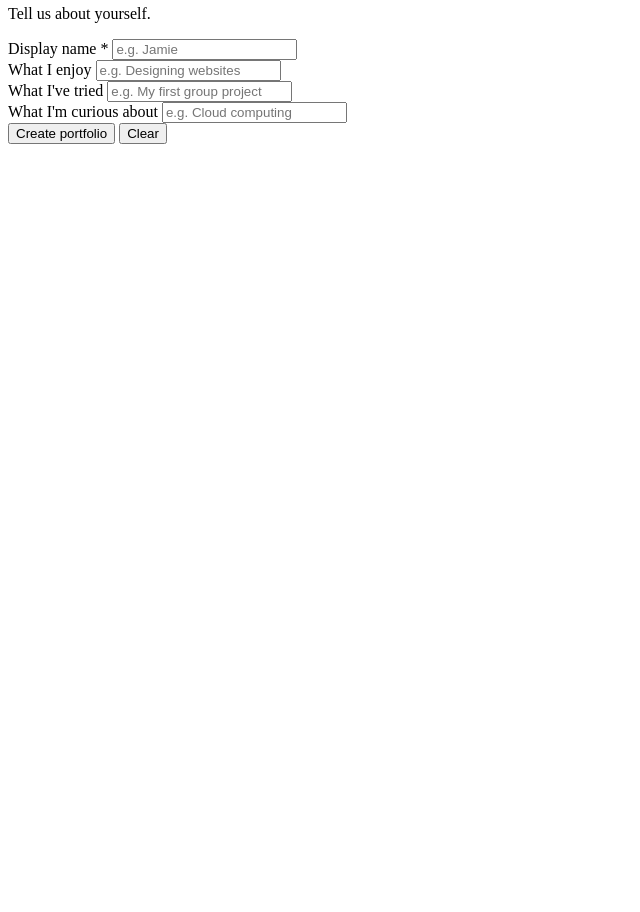
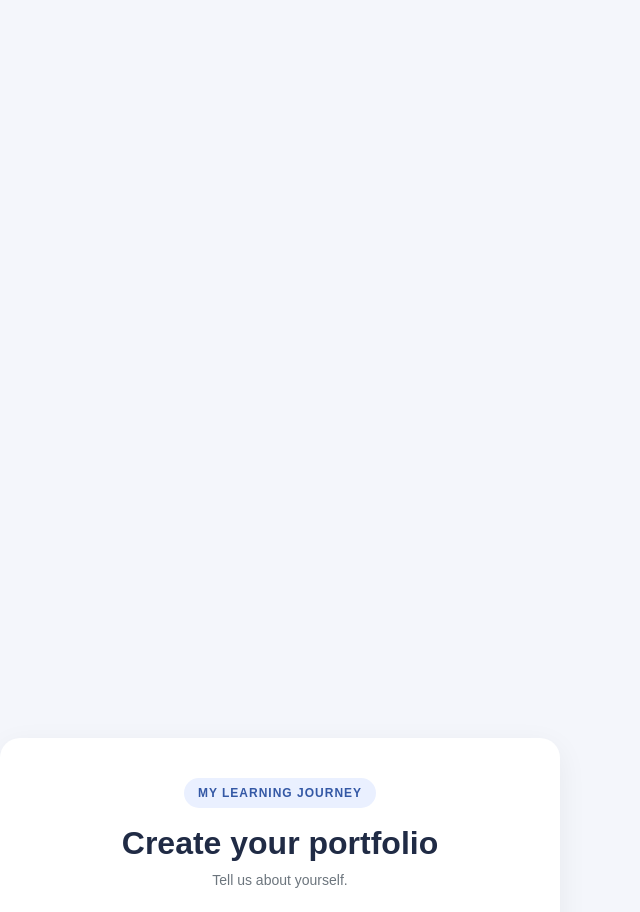
Before and after one commit to tatpitchanet-stack/Team23_Story, a plain HTML site: page index.html in a window 1280 px wide. Shown: the part 62-974 px from the top of the page, without its empty margins (0-640 px from the left). Before the commit the page ends 800 px from the top, so only its background shows below. Drawn offline with nearby package versions, Linux system fonts and the light colour scheme.

Commit message:
Add portfolio styling

```diff
--- a/index.html
+++ b/index.html
@@ -4,47 +4,56 @@
     <meta charset="UTF-8">
     <meta name="viewport" content="width=device-width, initial-scale=1.0">
     <title>Create a portfolio</title>
+
+    <link rel="stylesheet" href="https://cdn.jsdelivr.net/npm/bootstrap@5.3.8/dist/css/bootstrap.min.css">
+    <link rel="stylesheet" href="style.css">
 </head>
+
 <body>
+
+    <main class="container min-vh-100 d-flex justify-content-center align-items-center py-5"></main>
+
     <div class="form-card">
-        <div class="form-header">
-            <h2>Create your portfolio</h2>
-            <p>Tell us about yourself.</p>
+        <div class="form-header text-center mb-4">
+            <span class="form-tag">MY LEARNING JOURNEY</span>
+            <h2 class="fw-bold mt-3">Create your portfolio</h2>
+            <p class="text-secondary">Tell us about yourself.</p>
         </div>
 
         <form id="portfolio-profile-form">
 
             <!-- Display Name Field -->
-            <div class="form-group">
-                <label for="displayName">Display name *</label>
-                <input type="text" id="displayName" name="displayName" placeholder="e.g. Jamie" required>
+            <div class="mb-3">
+                <label for="displayName" class="form-label">Display name *</label>
+                <input type="text" class="form-control" id="displayName" name="displayName" placeholder="e.g. Jamie" required>
             </div>
 
             <!-- What I Enjoy Field -->
-            <div class="form-group">
-                <label for="whatIEnjoy">What I enjoy</label>
-                <input type="text" id="whatIEnjoy" name="whatIEnjoy" placeholder="e.g. Designing websites" required>
+            <div class="mb-3">
+                <label for="whatIEnjoy" class="form-label">What I enjoy</label>
+                <input type="text" class="form-control" id="whatIEnjoy" name="whatIEnjoy" placeholder="e.g. Designing websites" required>
             </div>
 
             <!-- What I've Tried Field -->
-            <div class="form-group">
-                <label for="whatIVeTried">What I've tried</label>
-                <input type="text" id="whatIVeTried" name="whatIVeTried" placeholder="e.g. My first group project" required>
+            <div class="mb-3">
+                <label for="whatIVeTried" class="form-label" >What I've tried</label>
+                <input type="text" class="form-control" id="whatIVeTried" name="whatIVeTried" placeholder="e.g. My first group project" required>
             </div>
 
             <!-- What I'm Curious About Field -->
-            <div class="form-group">
-                <label for="whatImCuriousAbout">What I'm curious about</label>
-                <input type="text" id="whatImCuriousAbout" name="whatImCuriousAbout" placeholder="e.g. Cloud computing" required>
+            <div class="mb-4">
+                <label for="whatImCuriousAbout" class="form-label">What I'm curious about</label>
+                <input type="text" class="form-control" id="whatImCuriousAbout" name="whatImCuriousAbout" placeholder="e.g. Cloud computing" required>
             </div>
 
             <!-- Action Buttons -->
-            <div class="button-group">
-                <button type="submit" class="btn-primary">Create portfolio</button>
-                <button type="reset" class="btn-secondary">Clear</button>
+            <div class="d-flex gap-2">
+                <button type="submit" class="btn btn-primary flex-grow-1">Create portfolio</button>
+                <button type="reset" class="btn btn-outline-secondary px-4">Clear</button>
             </div>
         </form>
     </div>
+  </main>
 
 </body>
 </html>
--- /dev/null
+++ b/style.css
@@ -0,0 +1,82 @@
+
+* {
+    box-sizing: border-box;
+}
+
+body {
+    margin: 0;
+    background-color: #f4f6fb;
+    font-family: Arial, sans-serif;
+}
+
+
+.form-card {
+    width: 100%;
+    max-width: 560px;
+    padding: 40px;
+    background-color: #ffffff;
+    border-radius: 20px;
+    box-shadow: 0 8px 30px rgba(0, 0, 0, 0.06);
+}
+
+
+.form-tag {
+    display: inline-block;
+    padding: 6px 14px;
+    background-color: #eaf0ff;
+    color: #3458a5;
+    border-radius: 20px;
+    font-size: 12px;
+    font-weight: bold;
+    letter-spacing: 1px;
+}
+
+.form-header h2 {
+    color: #202b45;
+}
+
+.form-header p {
+    font-size: 14px;
+}
+
+
+.form-label {
+    color: #30394d;
+    font-weight: 600;
+}
+
+.form-control {
+    padding: 12px 14px;
+    border-radius: 10px;
+    border: 1px solid #dce1eb;
+}
+
+.form-control:focus {
+    border-color: #5478d4;
+    box-shadow: 0 0 0 3px rgba(84, 120, 212, 0.12);
+}
+
+
+.btn {
+    padding: 12px 18px;
+    border-radius: 10px;
+    font-weight: 600;
+}
+
+.btn-primary {
+    background-color: #4569c8;
+    border-color: #4569c8;
+}
+
+.btn-primary:hover {
+    background-color: #3455aa;
+    border-color: #3455aa;
+}
+
+
+@media screen and (max-width: 576px) {
+    .form-card {
+        padding: 25px 20px;
+        border-radius: 16px;
+    }
+}
```
